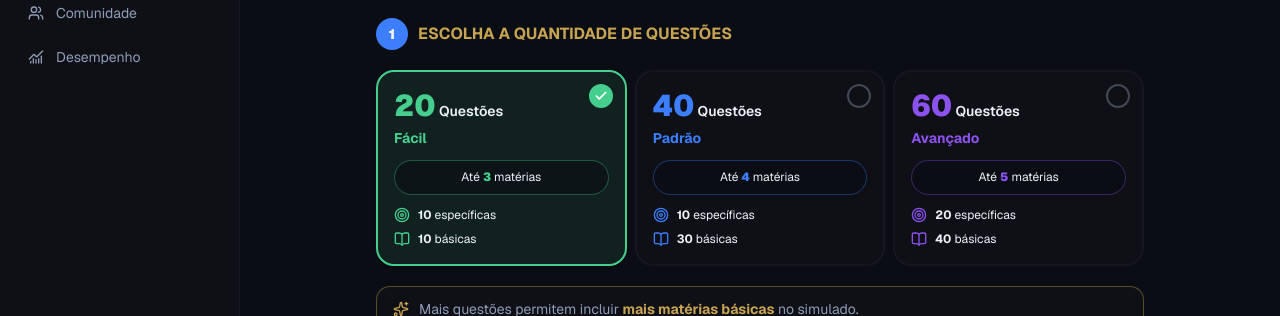
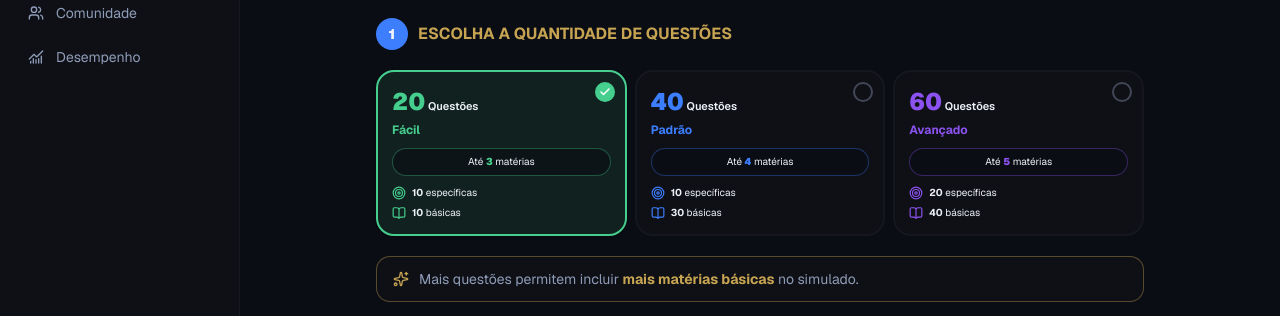
Before and after one commit to Robert-Augusto/Dom-Concursos, a Next.js app: page /simulado in a window 1280 px wide. Shown: the part 289-605 px from the top of the page. Built offline with nearby package versions, Linux system fonts and the light colour scheme; no server answers; the database is empty.

Commit message:
update button font size

```diff
--- a/src/components/shared/SimuladoConfig.tsx
+++ b/src/components/shared/SimuladoConfig.tsx
@@ -521,7 +521,7 @@ export default function SimuladoConfig({ onStart }: SimuladoConfigProps) {
                 onClick={() => setQuestionCount(q.value)}
                 aria-pressed={active}
                 className={cn(
-                  'relative flex min-w-0 flex-col items-stretch gap-2.5 rounded-2xl border-2 bg-card p-3 text-left transition-all sm:gap-3 sm:p-4',
+                  'relative flex min-w-0 flex-col items-stretch gap-2 rounded-2xl border-2 bg-card p-2.5 text-left transition-all sm:gap-2.5 sm:p-3.5',
                   active
                     ? cn(theme.borderActive, theme.bgActive, 'shadow-sm')
                     : 'border-border/80 bg-card hover:border-muted-foreground/40',
@@ -529,39 +529,44 @@ export default function SimuladoConfig({ onStart }: SimuladoConfigProps) {
               >
                 <span
                   className={cn(
-                    'absolute right-2 top-2 flex h-5 w-5 items-center justify-center rounded-full border-2 transition-colors sm:right-3 sm:top-3 sm:h-6 sm:w-6',
+                    'absolute right-1.5 top-1.5 flex h-4 w-4 items-center justify-center rounded-full border-2 transition-colors sm:right-2.5 sm:top-2.5 sm:h-5 sm:w-5',
                     active ? theme.markerActive : theme.markerInactive,
                   )}
                   aria-hidden
                 >
                   {active ? (
-                    <Check className="h-3 w-3 sm:h-3.5 sm:w-3.5" strokeWidth={3} />
+                    <Check className="h-2.5 w-2.5 sm:h-3 sm:w-3" strokeWidth={3} />
                   ) : null}
                 </span>
 
-                <div className="min-w-0 pr-7 sm:pr-8">
+                <div className="min-w-0 pr-6 sm:pr-7">
                   <p className="leading-tight">
                     <span
                       className={cn(
-                        'font-heading text-2xl font-black sm:text-3xl',
+                        'font-heading text-lg font-black sm:text-2xl',
                         theme.text,
                       )}
                     >
                       {q.value}
                     </span>
-                    <span className="text-[11px] font-semibold text-foreground sm:text-sm">
+                    <span className="text-[9px] font-semibold text-foreground sm:text-[11px]">
                       {' '}
                       Questões
                     </span>
                   </p>
-                  <p className={cn('mt-1 text-xs font-bold sm:text-sm', theme.text)}>
+                  <p
+                    className={cn(
+                      'mt-0.5 text-[10px] font-bold sm:mt-1 sm:text-xs',
+                      theme.text,
+                    )}
+                  >
                     {q.label}
                   </p>
                 </div>
 
                 <div
                   className={cn(
-                    'w-full rounded-full border bg-background/60 px-2 py-1.5 text-center text-[10px] leading-snug text-foreground sm:px-3 sm:py-2 sm:text-xs',
+                    'w-full rounded-full border bg-background/60 px-1.5 py-1 text-center text-[9px] leading-snug text-foreground sm:px-2.5 sm:py-1.5 sm:text-[10px]',
                     theme.badgeBorder,
                   )}
                 >
@@ -572,23 +577,23 @@ export default function SimuladoConfig({ onStart }: SimuladoConfigProps) {
                   matérias
                 </div>
 
-                <ul className="flex min-w-0 flex-col gap-1.5 sm:gap-2">
-                  <li className="flex min-w-0 items-center gap-1.5 sm:gap-2">
+                <ul className="flex min-w-0 flex-col gap-1 sm:gap-1.5">
+                  <li className="flex min-w-0 items-center gap-1 sm:gap-1.5">
                     <Target
-                      className={cn('h-3.5 w-3.5 shrink-0 sm:h-4 sm:w-4', theme.text)}
+                      className={cn('h-3 w-3 shrink-0 sm:h-3.5 sm:w-3.5', theme.text)}
                       aria-hidden
                     />
-                    <span className="min-w-0 text-[10px] leading-snug text-foreground sm:text-xs">
+                    <span className="min-w-0 text-[9px] leading-snug text-foreground sm:text-[10px]">
                       <strong className="font-bold">{plan.specificCount}</strong>{' '}
                       específicas
                     </span>
                   </li>
-                  <li className="flex min-w-0 items-center gap-1.5 sm:gap-2">
+                  <li className="flex min-w-0 items-center gap-1 sm:gap-1.5">
                     <BookOpen
-                      className={cn('h-3.5 w-3.5 shrink-0 sm:h-4 sm:w-4', theme.text)}
+                      className={cn('h-3 w-3 shrink-0 sm:h-3.5 sm:w-3.5', theme.text)}
                       aria-hidden
                     />
-                    <span className="min-w-0 text-[10px] leading-snug text-foreground sm:text-xs">
+                    <span className="min-w-0 text-[9px] leading-snug text-foreground sm:text-[10px]">
                       <strong className="font-bold">{plan.totalBasicQuestions}</strong>{' '}
                       básicas
                     </span>
```
